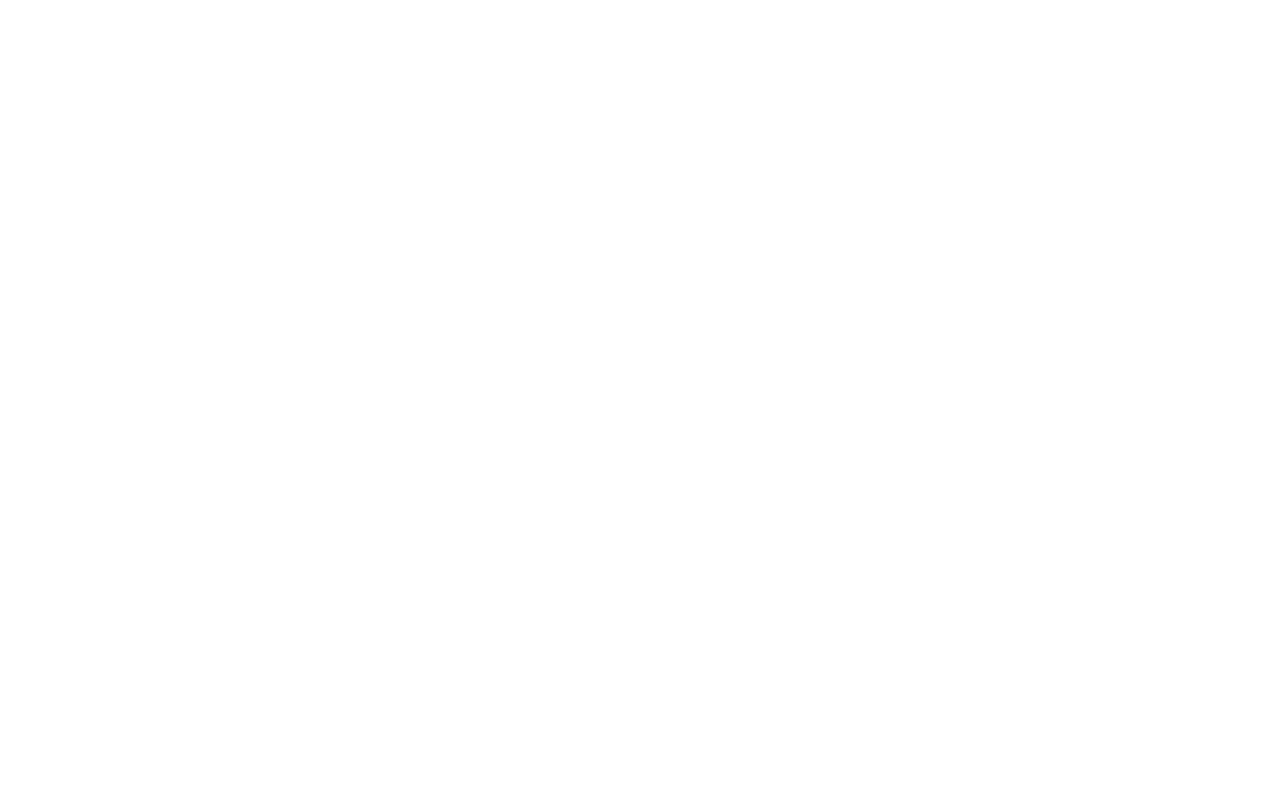
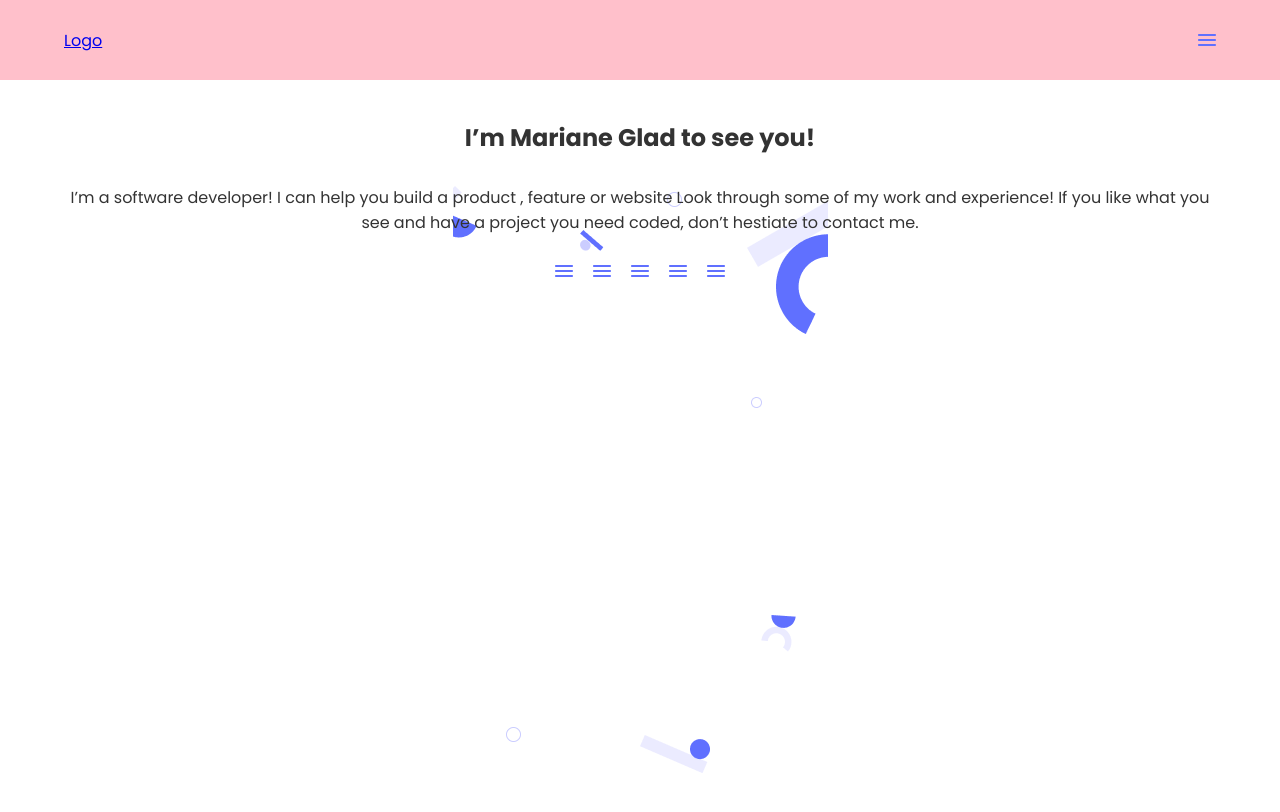
Before and after one commit to serengia/eugene-serengia-project, a website: page index.html in a window 1280 px wide. Drawn offline with Linux system fonts and the light colour scheme.

Commit message:
Add hero section

```diff
--- a/index.html
+++ b/index.html
@@ -5,11 +5,68 @@
     <meta charset="UTF-8">
     <meta http-equiv="X-UA-Compatible" content="IE=edge">
     <meta name="viewport" content="width=device-width, initial-scale=1.0">
+    <link rel="preconnect" href="https://fonts.googleapis.com">
+    <link rel="preconnect" href="https://fonts.gstatic.com" crossorigin>
+    <link href="https://fonts.googleapis.com/css2?family=Poppins:wght@400;500;600;700&display=swap" rel="stylesheet">
+    <link rel="stylesheet" href="style.css">
     <title>Portfolio website</title>
 </head>
 
 <body>
+    <header class="header">
+        <div class="header-container row">
+            <a href="#" class="logo">Logo</a>
+            <nav class="nav">
+                <svg width="18" height="12" viewBox="0 0 18 12" fill="none" xmlns="http://www.w3.org/2000/svg">
+                    <path fill-rule="evenodd" clip-rule="evenodd"
+                        d="M0 1C0 0.447715 0.447715 0 1 0H17C17.5523 0 18 0.447715 18 1C18 1.55228 17.5523 2 17 2H1C0.447715 2 0 1.55228 0 1ZM0 6C0 5.44772 0.447715 5 1 5L17 5C17.5523 5 18 5.44772 18 6C18 6.55229 17.5523 7 17 7L1 7C0.447715 7 0 6.55228 0 6ZM1 10C0.447715 10 0 10.4477 0 11C0 11.5523 0.447715 12 1 12H17C17.5523 12 18 11.5523 18 11C18 10.4477 17.5523 10 17 10H1Z"
+                        fill="#6070FF" />
+                </svg>
+            </nav>
+        </div>
+    </header>
 
+    <main class="main">
+        <section class="section-hero">
+            <div class="hero-container row">
+                <h1>I’m Mariane Glad to see you!</h1>
+                <p>I’m a software developer! I can help you build a product , feature or website Look through some of my
+                    work and experience! If you like what you see and have a project you need coded, don’t hestiate to
+                    contact me.</p>
+                <div class="social-links">
+                    <svg width="18" height="12" viewBox="0 0 18 12" fill="none" xmlns="http://www.w3.org/2000/svg">
+                        <path fill-rule="evenodd" clip-rule="evenodd"
+                            d="M0 1C0 0.447715 0.447715 0 1 0H17C17.5523 0 18 0.447715 18 1C18 1.55228 17.5523 2 17 2H1C0.447715 2 0 1.55228 0 1ZM0 6C0 5.44772 0.447715 5 1 5L17 5C17.5523 5 18 5.44772 18 6C18 6.55229 17.5523 7 17 7L1 7C0.447715 7 0 6.55228 0 6ZM1 10C0.447715 10 0 10.4477 0 11C0 11.5523 0.447715 12 1 12H17C17.5523 12 18 11.5523 18 11C18 10.4477 17.5523 10 17 10H1Z"
+                            fill="#6070FF" />
+                    </svg>
+                    <svg width="18" height="12" viewBox="0 0 18 12" fill="none" xmlns="http://www.w3.org/2000/svg">
+                        <path fill-rule="evenodd" clip-rule="evenodd"
+                            d="M0 1C0 0.447715 0.447715 0 1 0H17C17.5523 0 18 0.447715 18 1C18 1.55228 17.5523 2 17 2H1C0.447715 2 0 1.55228 0 1ZM0 6C0 5.44772 0.447715 5 1 5L17 5C17.5523 5 18 5.44772 18 6C18 6.55229 17.5523 7 17 7L1 7C0.447715 7 0 6.55228 0 6ZM1 10C0.447715 10 0 10.4477 0 11C0 11.5523 0.447715 12 1 12H17C17.5523 12 18 11.5523 18 11C18 10.4477 17.5523 10 17 10H1Z"
+                            fill="#6070FF" />
+                    </svg>
+                    <svg width="18" height="12" viewBox="0 0 18 12" fill="none" xmlns="http://www.w3.org/2000/svg">
+                        <path fill-rule="evenodd" clip-rule="evenodd"
+                            d="M0 1C0 0.447715 0.447715 0 1 0H17C17.5523 0 18 0.447715 18 1C18 1.55228 17.5523 2 17 2H1C0.447715 2 0 1.55228 0 1ZM0 6C0 5.44772 0.447715 5 1 5L17 5C17.5523 5 18 5.44772 18 6C18 6.55229 17.5523 7 17 7L1 7C0.447715 7 0 6.55228 0 6ZM1 10C0.447715 10 0 10.4477 0 11C0 11.5523 0.447715 12 1 12H17C17.5523 12 18 11.5523 18 11C18 10.4477 17.5523 10 17 10H1Z"
+                            fill="#6070FF" />
+                    </svg>
+                    <svg width="18" height="12" viewBox="0 0 18 12" fill="none" xmlns="http://www.w3.org/2000/svg">
+                        <path fill-rule="evenodd" clip-rule="evenodd"
+                            d="M0 1C0 0.447715 0.447715 0 1 0H17C17.5523 0 18 0.447715 18 1C18 1.55228 17.5523 2 17 2H1C0.447715 2 0 1.55228 0 1ZM0 6C0 5.44772 0.447715 5 1 5L17 5C17.5523 5 18 5.44772 18 6C18 6.55229 17.5523 7 17 7L1 7C0.447715 7 0 6.55228 0 6ZM1 10C0.447715 10 0 10.4477 0 11C0 11.5523 0.447715 12 1 12H17C17.5523 12 18 11.5523 18 11C18 10.4477 17.5523 10 17 10H1Z"
+                            fill="#6070FF" />
+                    </svg>
+                    <svg width="18" height="12" viewBox="0 0 18 12" fill="none" xmlns="http://www.w3.org/2000/svg">
+                        <path fill-rule="evenodd" clip-rule="evenodd"
+                            d="M0 1C0 0.447715 0.447715 0 1 0H17C17.5523 0 18 0.447715 18 1C18 1.55228 17.5523 2 17 2H1C0.447715 2 0 1.55228 0 1ZM0 6C0 5.44772 0.447715 5 1 5L17 5C17.5523 5 18 5.44772 18 6C18 6.55229 17.5523 7 17 7L1 7C0.447715 7 0 6.55228 0 6ZM1 10C0.447715 10 0 10.4477 0 11C0 11.5523 0.447715 12 1 12H17C17.5523 12 18 11.5523 18 11C18 10.4477 17.5523 10 17 10H1Z"
+                            fill="#6070FF" />
+                    </svg>
+
+                </div>
+            </div>
+        </section>
+        <section class="section-works"></section>
+        <section class="section-skills"></section>
+    </main>
+    <footer class="footer"></footer>
 </body>
 
 </html>
--- a/style.css
+++ b/style.css
@@ -0,0 +1,57 @@
+*,
+*::before,
+*::after {
+  margin: 0;
+  padding: 0;
+  box-sizing: border-box;
+}
+
+body {
+  font-family: "Poppins", sans-serif;
+  font-weight: 400;
+  color: #333;
+}
+
+.row {
+  width: 90%;
+  margin: 0 auto;
+}
+
+.header {
+  background-color: pink;
+  height: 80px;
+
+  display: flex;
+  flex-direction: column;
+  justify-content: center;
+}
+
+.header-container {
+  display: flex;
+  justify-content: space-between;
+}
+
+/* Hero section */
+.section-hero {
+  background-image: url("./img/header-shapes mobile.png");
+
+  min-height: 100vh;
+  background-repeat: no-repeat;
+  background-position: center;
+
+  padding: 40px 0;
+}
+
+.social-links {
+  display: flex;
+  gap: 20px;
+}
+
+.hero-container {
+  display: flex;
+  flex-direction: column;
+  align-items: center;
+  gap: 30px;
+
+  text-align: center;
+}
```
Also changed, not shown: img/header-shapes mobile.png (added), img/menu-icon.svg (added).
